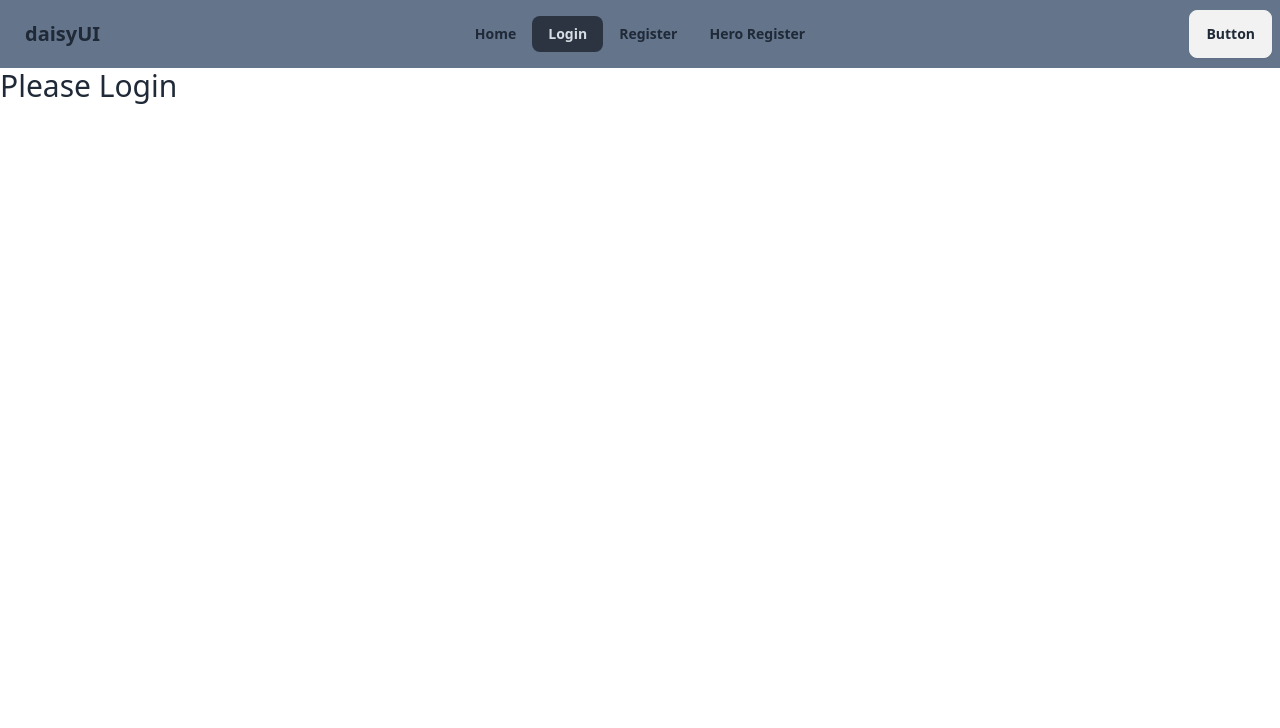
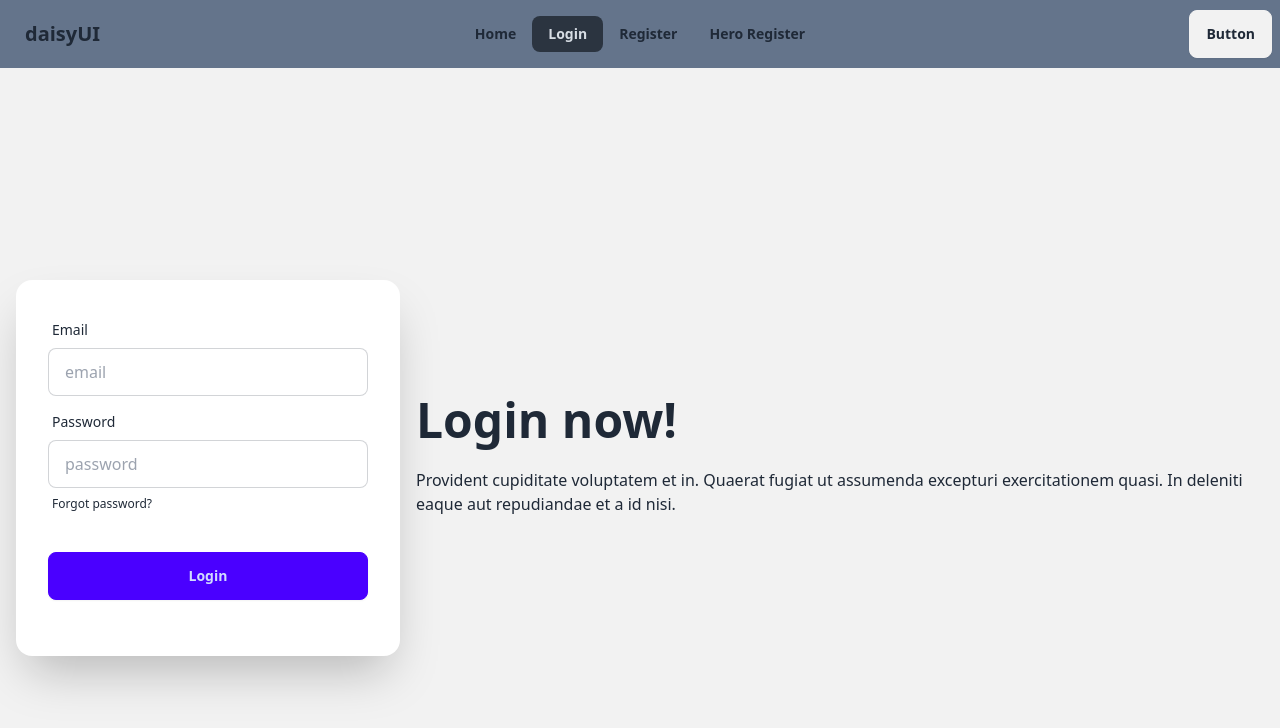
Before and after one commit to Abdulmazid24/email-password-authentication-project, a React (Vite) app: page /login in a window 1280 px wide. Shown: the top 728 px of the page. Built offline with nearby package versions, Linux system fonts and the light colour scheme.

Commit message:
Login user and Accept Terms and condition

```diff
--- a/src/components/Login/Login.jsx
+++ b/src/components/Login/Login.jsx
@@ -1,7 +1,83 @@
+import { signInWithEmailAndPassword } from 'firebase/auth';
+import auth from '../../firebase/firebase.config';
+import { useState } from 'react';
+
 const Login = () => {
+  const [successLogin, setSuccessLogin] = useState('');
+  const [LoginError, setLoginError] = useState('');
+  const handleLogin = e => {
+    e.preventDefault();
+    const email = e.target.email.value;
+    const password = e.target.password.value;
+    console.log(email, password);
+    setSuccessLogin('');
+    setLoginError('');
+
+    // add validation
+    signInWithEmailAndPassword(auth, email, password)
+      .then(result => {
+        console.log(result.user);
+        setSuccessLogin('Login have successfully');
+      })
+      .catch(error => {
+        console.log(error);
+        setLoginError(error.message);
+      });
+  };
   return (
-    <div>
-      <h2 className="text-3xl">Please Login</h2>
+    <div className="hero min-h-screen bg-base-200">
+      <div className="hero-content flex-col lg:flex-row-reverse">
+        <div className="text-center lg:text-left">
+          <h1 className="text-5xl font-bold">Login now!</h1>
+          <p className="py-6">
+            Provident cupiditate voluptatem et in. Quaerat fugiat ut assumenda
+            excepturi exercitationem quasi. In deleniti eaque aut repudiandae et
+            a id nisi.
+          </p>
+        </div>
+        <div className="card shrink-0 w-full max-w-sm shadow-2xl bg-base-100">
+          <form onSubmit={handleLogin} className="card-body">
+            <div className="form-control">
+              <label className="label">
+                <span className="label-text">Email</span>
+              </label>
+              <input
+                type="email"
+                name="email"
+                placeholder="email"
+                className="input input-bordered"
+                required
+              />
+            </div>
+            <div className="form-control">
+              <label className="label">
+                <span className="label-text">Password</span>
+              </label>
+              <input
+                type="password"
+                name="password"
+                placeholder="password"
+                className="input input-bordered"
+                required
+              />
+              <label className="label">
+                <a href="#" className="label-text-alt link link-hover">
+                  Forgot password?
+                </a>
+              </label>
+            </div>
+            <div className="form-control mt-6">
+              <button className="btn btn-primary">Login</button>
+            </div>
+          </form>
+          <div className="text-center text-green-700 pb-3">
+            {successLogin && <p>{successLogin}</p>}
+          </div>
+          <div className="text-center text-red-700 pb-3">
+            {LoginError && <p>{LoginError}</p>}
+          </div>
+        </div>
+      </div>
     </div>
   );
 };
```
